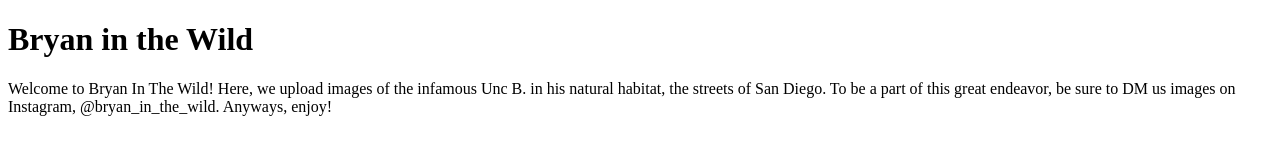
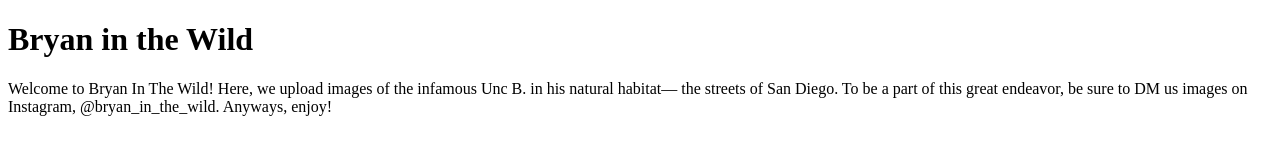
Before and after one commit to bryaninthewild/bryaninthewild.github.io, a plain HTML site: page index.html in a window 1280 px wide. Drawn offline with Linux system fonts and the light colour scheme.

Commit message:
Update index.html

```diff
--- a/index.html
+++ b/index.html
@@ -7,6 +7,6 @@
 
   <body>
     <h1>Bryan in the Wild</h1>
-    <p>Welcome to Bryan In The Wild! Here, we upload images of the infamous Unc B. in his natural habitat, the streets of San Diego. To be a part of this great endeavor, be sure to DM us images on Instagram, @bryan_in_the_wild. Anyways, enjoy!</p>
+    <p>Welcome to Bryan In The Wild! Here, we upload images of the infamous Unc B. in his natural habitat— the streets of San Diego. To be a part of this great endeavor, be sure to DM us images on Instagram, @bryan_in_the_wild. Anyways, enjoy!</p>
   </body>
 </html>
```
